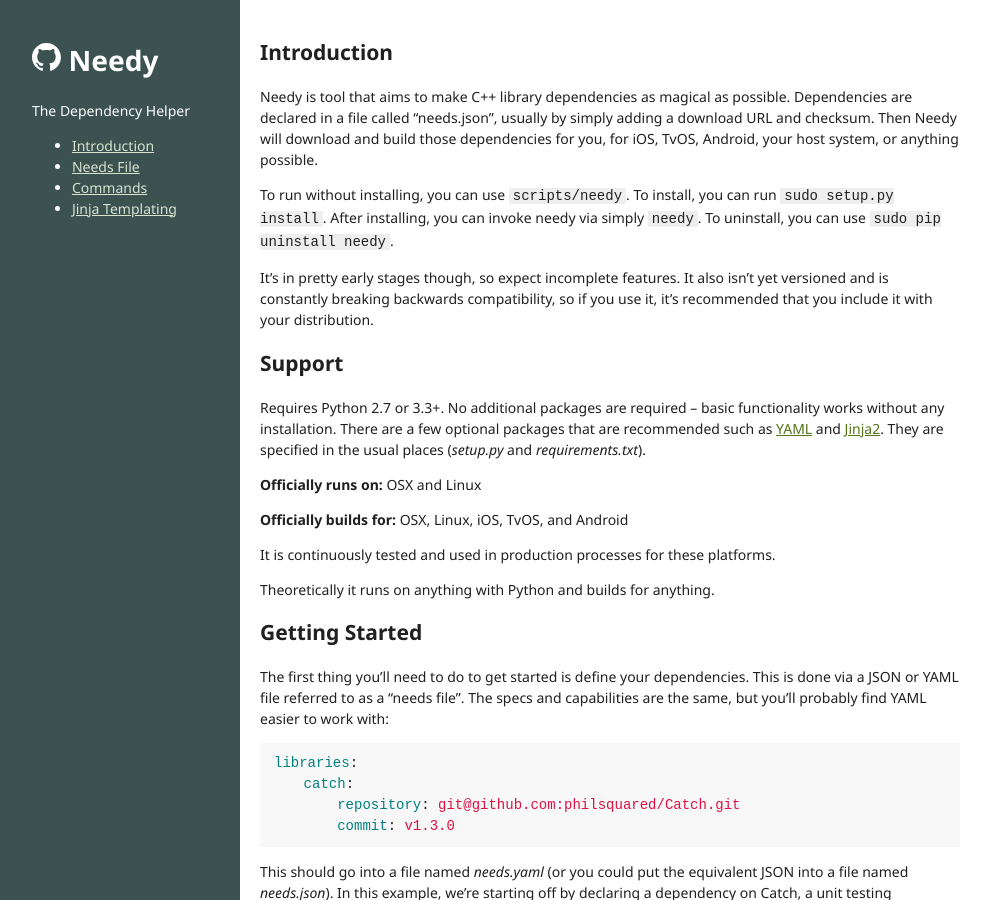
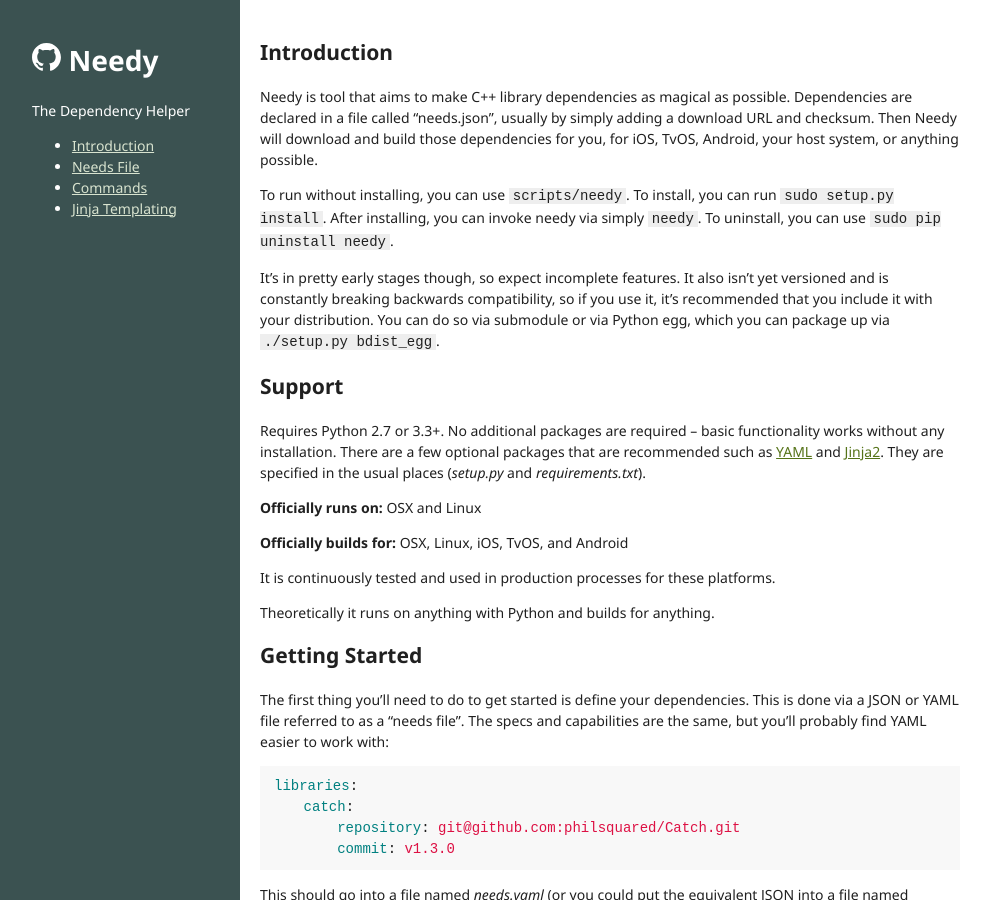
Before and after one commit to ccbrown/needy, a Jekyll site: the page built from index.md, in a window 1280 px wide and 900 px high. Shown: the whole window, without its empty margins (144-1134 px from the left). Built offline with Jekyll 4.4.1, drawn with Linux system fonts in a browser that asks for light colours.

Commit message:
add egg packaging bit

```diff
--- a/index.md
+++ b/index.md
@@ -9,7 +9,7 @@
 
 To run without installing, you can use `scripts/needy`. To install, you can run `sudo setup.py install`. After installing, you can invoke needy via simply `needy`. To uninstall, you can use `sudo pip uninstall needy`.
 
-It's in pretty early stages though, so expect incomplete features. It also isn't yet versioned and is constantly breaking backwards compatibility, so if you use it, it's recommended that you include it with your distribution.
+It's in pretty early stages though, so expect incomplete features. It also isn't yet versioned and is constantly breaking backwards compatibility, so if you use it, it's recommended that you include it with your distribution. You can do so via submodule or via Python egg, which you can package up via `./setup.py bdist_egg`.
 
 Support
 --
```
